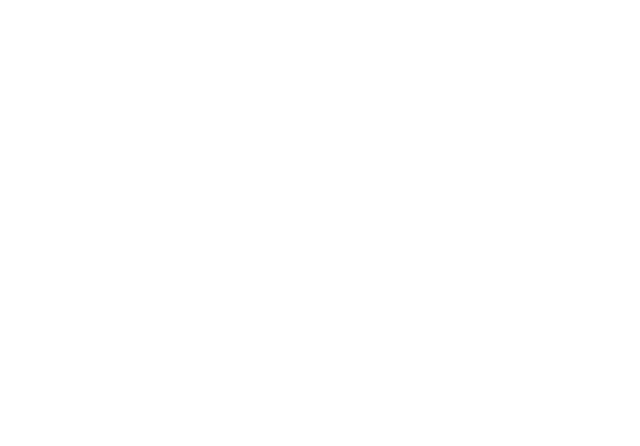
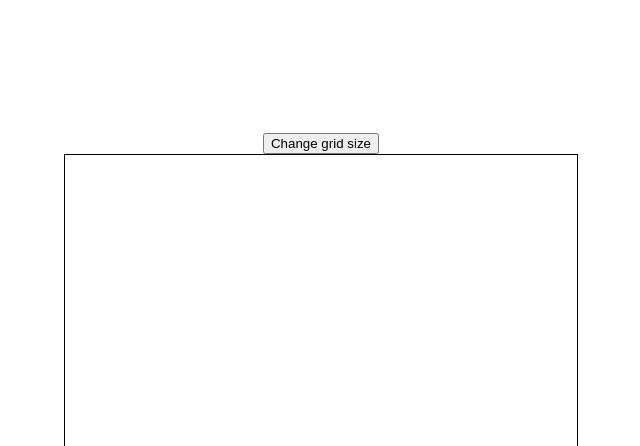
Before and after one commit to DiegoC281/odin-etch-a-sketch, a plain HTML site: page index.html in a window 1280 px wide. Shown: the top 446 px of the page, without its empty margins (319-959 px from the left). Drawn offline with Linux system fonts and the light colour scheme.

Commit message:
Working example

```diff
--- a/css/style.css
+++ b/css/style.css
@@ -0,0 +1,48 @@
+body {
+    display: flex;
+    justify-content: center;
+    align-items: center;
+    height: 100vh;
+    flex-direction: column;
+    padding: 0;
+    margin: 0;
+}
+
+.container {
+    display: flex;
+    flex-wrap: wrap;
+    flex-direction: column;
+    width: 40%;
+    padding: 0;
+    margin: 0;
+    /* flex-grow: 1; */
+    justify-content: space-evenly;
+    border: 1px solid black;
+}
+
+.row {
+    display: flex;
+    width: 100%;
+    margin: 0;
+    padding: 0;
+    /* flex-grow: 1; */
+    justify-content: space-evenly;
+}
+
+.div {
+    margin: 0;
+    padding: 0;
+    flex-grow: 1;
+}
+
+#sizeBtn {
+    margin: 0;
+}
+
+/* .container>div:hover {
+    background-color: blue;
+} */
+
+.hover {
+    background-color: blue;
+}
--- a/index.html
+++ b/index.html
@@ -5,10 +5,13 @@
     <meta charset="UTF-8">
     <!-- <meta name="viewport" content="width=device-width, initial-scale=1.0"> -->
     <title>Etch-a-sketch</title>
+    <link rel="stylesheet" href="./css/style.css">
+    <script src="./js/app.js" defer></script>
 </head>
 
 <body>
-
+    <button id="sizeBtn">Change grid size</button>
+    <div class="container"></div>
 </body>
 
 </html>
--- a/js/app.js
+++ b/js/app.js
@@ -0,0 +1,49 @@
+const container = document.querySelector(".container");
+const btn = document.querySelector("#sizeBtn");
+createGrid(16);
+
+btn.addEventListener("click", () => {
+	let size = parseInt(prompt("Please input a grid size 1-100", "16"));
+	let divs = document.querySelectorAll(".container *");
+	divs.forEach((element) => { element.remove() });
+	if (size <= 0) {
+		alert("Please enter a positive size 1-100");
+	} else if (size > 100) {
+		size = 100;
+		createGrid(size);
+	} else {
+		createGrid(size);
+	}
+});
+
+function randomColor() {
+	let r = Math.floor(Math.random() * 255);
+	let g = Math.floor(Math.random() * 255);
+	let b = Math.floor(Math.random() * 255);
+	return `rgb(${r},${g},${b})`;
+}
+
+function createGrid(size) {
+	let divSize = (container.clientWidth / size);
+	for (let i = 0; i < size; i++) {
+		const row = document.createElement("div");
+		row.classList.add("row");
+		for (let j = 0; j < size; j++) {
+			const div = document.createElement("div");
+			div.classList.add("div");
+			div.style.width = `${divSize}px`;
+			div.style.height = `${divSize}px`;
+			div.style.filter = "brightness(100%)";
+			div.addEventListener("mouseenter", () => {
+				if (!div.style.backgroundColor) {
+					div.style.backgroundColor = randomColor();
+				} else {
+					let brightness = (parseInt(div.style.filter.replace(/\D/g, ""))) - 10;
+					div.style.filter = `brightness(${brightness}%)`;
+				}
+			});
+			row.appendChild(div);
+		}
+		container.appendChild(row);
+	}
+}
```
